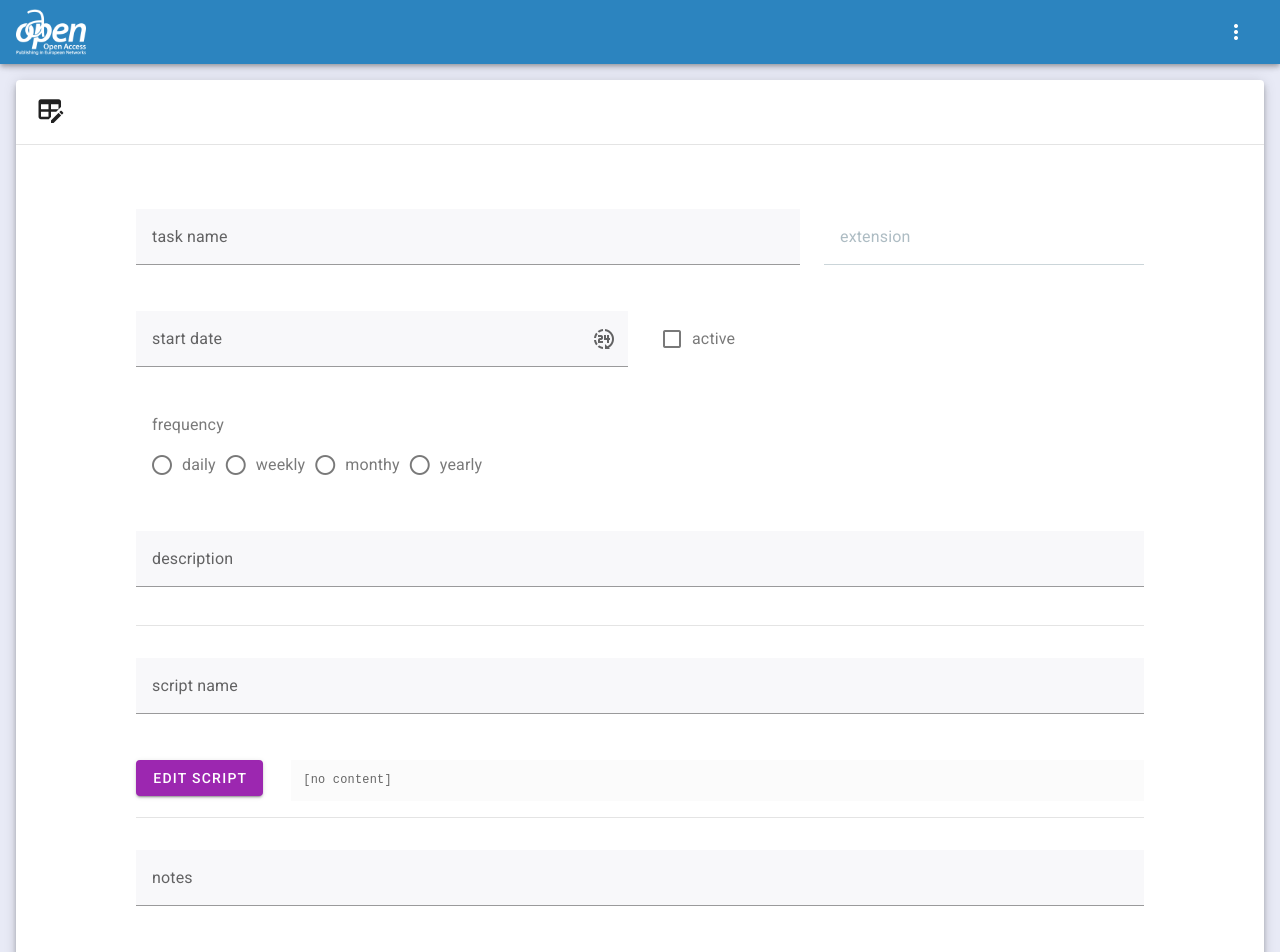
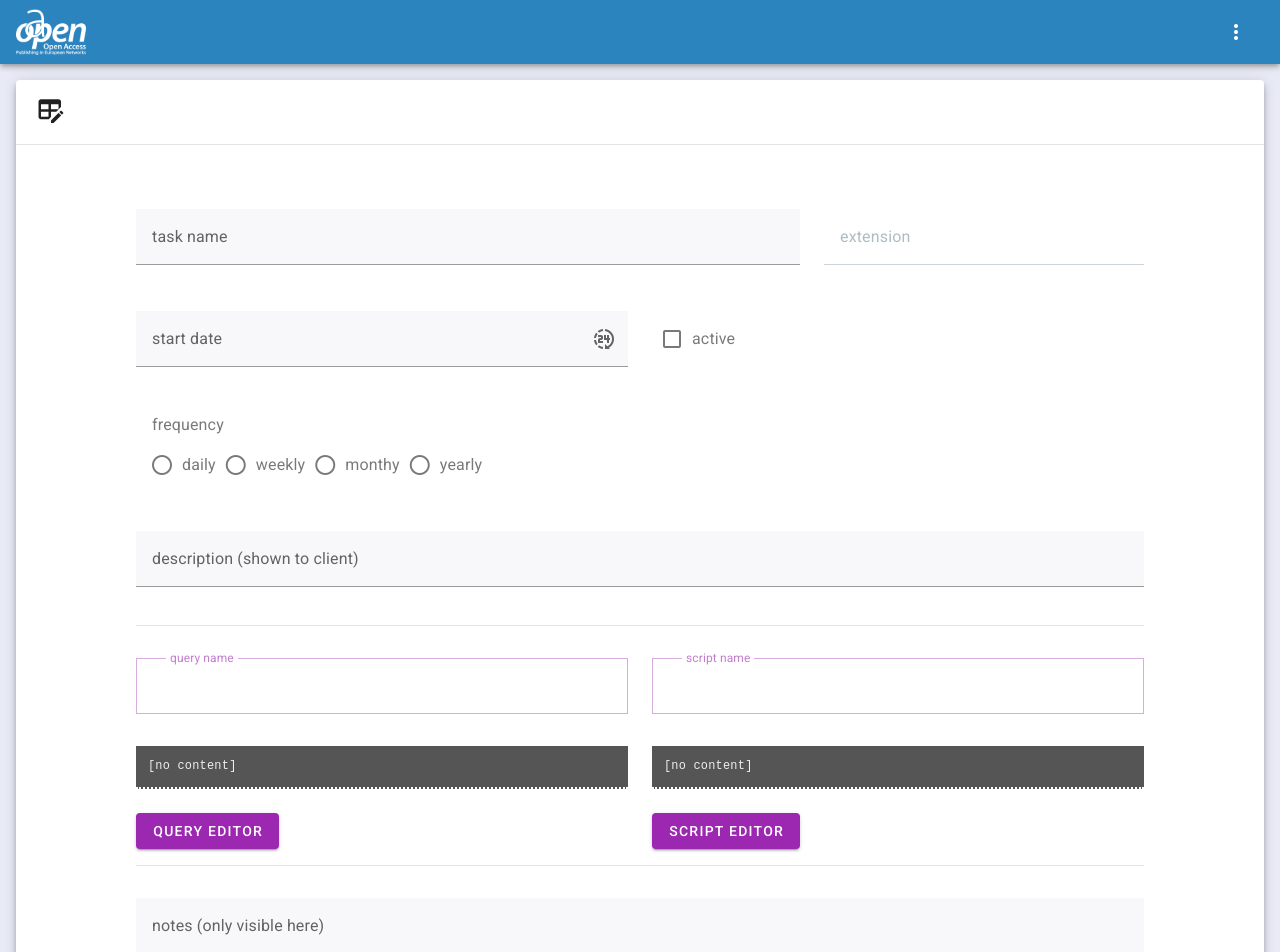
Before and after one commit to trilobiet/oapenmemomanager, a Vue app in the folder src/frontend/: page /task/1 in a window 1280 px wide. Shown: the top 952 px of the page. Built offline with nearby package versions, Linux system fonts and the light colour scheme; no server answers.

Commit message:
Task form

```diff
--- a/src/frontend/src/views/forms/TaskForm.vue
+++ b/src/frontend/src/views/forms/TaskForm.vue
@@ -78,32 +78,78 @@
 
               <v-row>
                 <v-col>
-                  <v-textarea label="description" v-model="task.description" rows="1" auto-grow/>
+                  <v-textarea label="description (shown to client)" v-model="task.description" rows="1" auto-grow/>
                 </v-col>
               </v-row>
 
               <v-divider class="mt-4 mb-8"/>
 
               <v-row>
-                <v-col>
-                  <v-text-field label="script name" v-model="task.script.name"/>
+                <v-col cols="12" sm="6">
+
+                  <v-text-field bg-color="transparent" class="text-primary" @focus="isEditorOpen=true"
+                    label="query name" readonly v-model="task.script.query.name" :rules="validation.queryName"
+                    variant="outlined" persistent-placeholder />
+
+                  <div v-if="task.script.query.body" id="oapen-query-preview">{{task.script.query.body}}</div>
+                  <div v-else id="oapen-query-preview">[no content]</div>
+
+                </v-col>
+                <v-col cols="12" sm="6">
+
+                  <v-text-field bg-color="transparent" class="text-primary" @focus="isEditorOpen=true"
+                    label="script name" readonly v-model="task.script.name" :rules="validation.scriptName"
+                    variant="outlined" persistent-placeholder />
+
+                  <div v-if="task.script.body" id="oapen-script-preview">{{task.script.body}}</div>
+                  <div v-else id="oapen-script-preview">[no content]</div>
+
                 </v-col>
               </v-row>
 
-              <v-row>
-                <v-col cols="12">
-
-                  <v-dialog fullscreen>
+              <v-dialog fullscreen v-model="isEditorOpen">
 
                 <template v-slot:activator="{ props }">
-                      <v-btn id="oapen-btn-script" v-bind="props" text="Edit script" class="bg-primary"> </v-btn>
-                      <div v-if="task.script.body" id="oapen-script-preview">{{task.script.body}}</div>
-                      <div v-else id="oapen-script-preview">[no content]</div>
+                  <v-row>
+                    <v-col cols="12" sm="6">
+                      <v-btn v-bind="props" text="Query editor" class="bg-primary"> </v-btn>
+                    </v-col>
+                    <v-col cols="12" sm="6">
+                      <v-btn v-bind="props" text="Script editor" class="bg-primary"> </v-btn>
+                    </v-col>
+                  </v-row>
                 </template>
 
                 <template v-slot:default="{ isActive }">
-                      <v-card :title="'Python Editor: ' + task.script.name">
-                        <v-card-text>
+
+                  <v-card>
+
+                    <v-card-title v-if="!isHideLeft">
+                      {{  'SQL Editor: ' + (!task.script.query.name? 'new' : task.script.query.name) }}
+                      <v-btn @click="isHideLeft = !isHideLeft">switch to Python view</v-btn>
+                    </v-card-title>
+
+                    <v-card-title v-if="isHideLeft">
+                      {{  'Python Editor: ' + (!task.script.name? 'new' : task.script.name) }}
+                      <v-btn @click="isHideLeft = !isHideLeft">switch to SQL view</v-btn>
+                    </v-card-title>
+
+                    <v-card-subtitle>
+                      <v-text-field v-if="!isHideLeft" label="query name" v-model="task.script.query.name" :rules="validation.queryName"/>
+                      <v-text-field v-if="isHideLeft" label="script name" v-model="task.script.name" :rules="validation.scriptName"/>
+                    </v-card-subtitle>
+
+                    <v-card-text :hidden="isHideLeft" >
+
+                      <v-ace-editor
+                        v-model:value="task.script.query.body"
+                        lang="mysql"
+                        theme="github_dark"
+                        style="height: 100%; font-size: 100%; " />
+
+                    </v-card-text>
+
+                    <v-card-text :hidden="!isHideLeft">
 
                       <v-ace-editor
                         v-model:value="task.script.body"
@@ -112,24 +158,24 @@
                         style="height: 100%; font-size: 100%; " />
 
                     </v-card-text>
+
                     <v-card-actions>
                       <v-spacer></v-spacer>
                       <v-btn text="Close Editor" @click=" isActive.value = false"
                       ></v-btn>
                     </v-card-actions>
+
                   </v-card>
+
                 </template>
 
               </v-dialog>
-
-                </v-col>
-              </v-row>
 
               <v-divider class="mt-4 mb-8"/>
 
               <v-row>
                 <v-col cols="12">
-                  <v-textarea label="notes" v-model="task.notes" rows="1" auto-grow/>
+                  <v-textarea label="notes (only visible here)" v-model="task.notes" rows="1" auto-grow/>
                 </v-col>
               </v-row>
 
@@ -179,8 +225,9 @@
     // https://ace.c9.io/
     import { VAceEditor } from 'vue3-ace-editor';
     import 'ace-builds/src-noconflict/mode-python';
+    import 'ace-builds/src-noconflict/mode-mysql';
     // https://ace.c9.io/build/kitchen-sink.html
-    // import 'ace-builds/src-noconflict/theme-github_dark';
+    import 'ace-builds/src-noconflict/theme-github_dark';
     // import 'ace-builds/src-noconflict/theme-monokai';
     import 'ace-builds/src-noconflict/theme-one_dark';
 
@@ -194,7 +241,7 @@
         return {
           isNew: false,
           task: {
-            script: {}
+            script: { query: {}}
           },
           isValidForm: false,
           id: null,
@@ -209,7 +256,7 @@
             { name: 'monthly', value: 'M'},
             { name: 'yearly', value: 'Y'},
           ],
-
+          isHideLeft: false,
         }
       },
 
@@ -255,6 +302,12 @@
               v => !!v || "Value is required",
               v => this.$func.isValidDate(v) || "Not a valid date"
             ],
+            queryName: [
+              v => (v && v.length >= 2) || "Value is required",
+            ],
+            scriptName: [
+              v => (v && v.length >= 2) || "Value is required",
+            ],
           }
         },
 
@@ -276,7 +329,8 @@
               this.title = this.task.fileName;
               console.log("CLIENT: " + this.task.fileName)
               console.log("SCRIPT: " + this.task.script)
-              if (this.task.script==null) this.task.script = {}
+              if (this.task.script==null) this.task.script = {name: ''}
+              if (this.task.script.query==null) this.task.script.query = {}
             })
             .catch(error => console.log(error))
             .finally(() => this.loading = false )
@@ -321,22 +375,22 @@
 
   <style scoped>
 
-    #oapen-btn-script {
-      float:left;
-      margin-right: 2em;
-    }
-
-    #oapen-script-preview {
+    #oapen-query-preview, #oapen-script-preview {
 
       white-space: nowrap;
       overflow:hidden;
       text-overflow: ellipsis;
       font-family: monospace;
       font-size: 85%;
-      background: #fbfbfb;
+      background: #fff;
       padding: 1em;
+      margin-top: 10px;
       color: #666666;
+      border-bottom: dotted 2px #fff;
+      background: #555;
+      color: #eee;
     }
 
 
+
   </style>
```
Also changed, not shown: 2 other files (tests, documents, lock files or other folders). Lines whose indentation alone changed are shown as unchanged.
